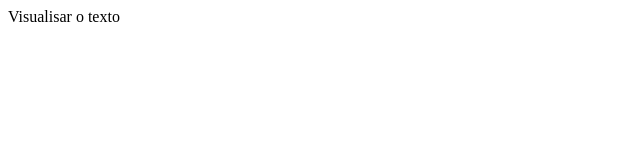
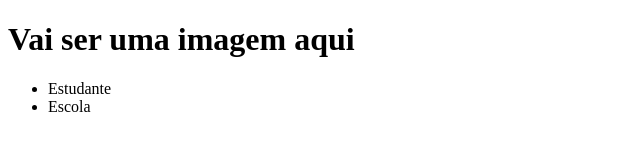
Before and after one commit to RogerioNaves/paginaweb2bchiarelli, a plain HTML site: page index.html in a window 1280 px wide. Shown: the whole page, without its empty margins (0-640 px from the left). Drawn offline with Linux system fonts and the light colour scheme.

Commit message:
iniciando o projeto - Aula 2

```diff
--- a/index.html
+++ b/index.html
@@ -7,11 +7,17 @@
     <meta name="viewport" content="width=device-width, initial-scale=1.0">
     <title>Document</title>
     <link rel=”stylesheet” href=”style.css”>
-    <title>Document</title>
 </head>
 
 <body>
-    Visualisar o texto
+    <header>
+    <h1>Vai ser uma imagem aqui</h1>
+
+    <ul>
+        <li>Estudante</li>
+        <li>Escola</li>
+    </ul>
+</header>
 </body>
 
 </html>
--- a/style.css
+++ b/style.css
@@ -0,0 +1,15 @@
+.cabecalho {
+    background-color: #3153CB;
+    display: flex;
+
+}
+
+body {
+    background-color: #383D58;
+    color: white;
+}
+
+header {
+    background-color: #383D58;
+    color: white;
+}
```
